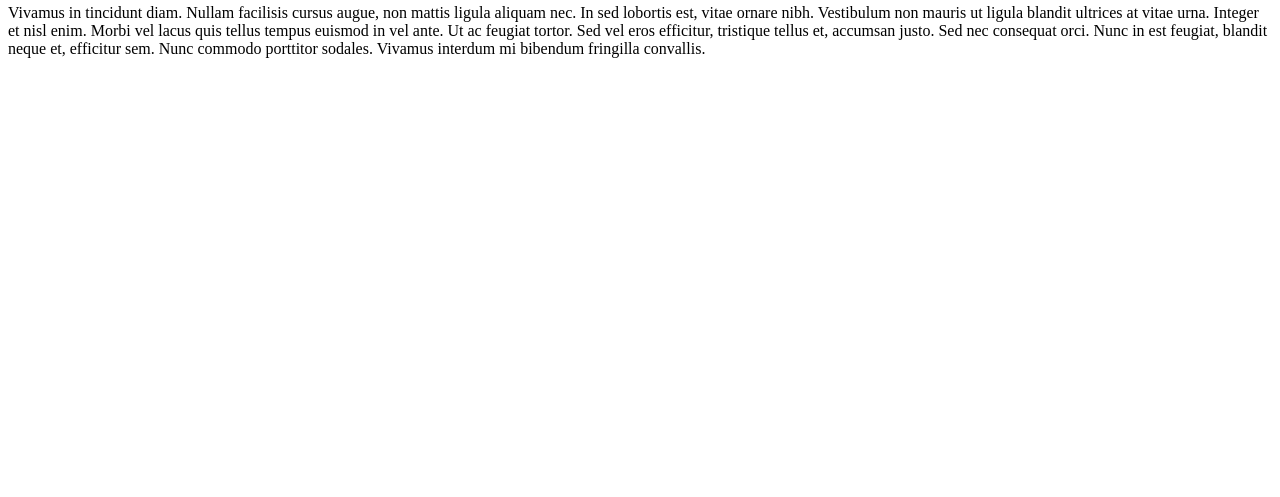
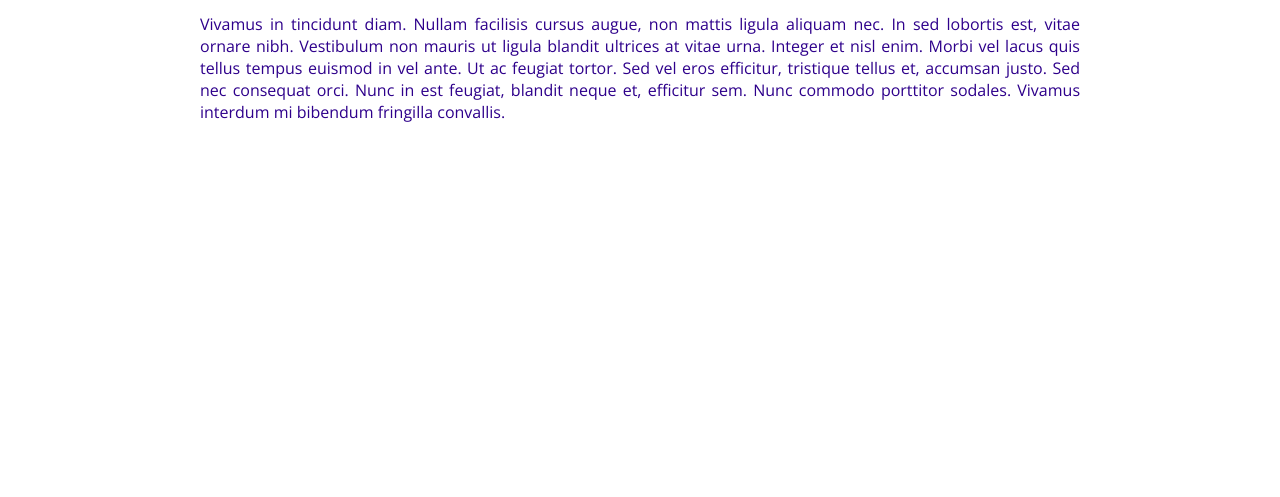
Before and after one commit to capcam/site-acs, a plain HTML site: page about.html in a window 1280 px wide. Shown: the part 303-800 px from the top of the page. Drawn offline with nearby package versions, Linux system fonts and the light colour scheme.

Commit message:
bugfix: all css filenames corrected

```diff
--- a/about.html
+++ b/about.html
@@ -2,8 +2,8 @@
 <html>
   <head>
     <meta charset="utf-8">
-    <link rel="stylesheet" type="text/css" href="mini-reset.css">
-    <link rel="stylesheet" type="text/css" href="styles.css">
+    <link rel="stylesheet" type="text/css" href="css-mini-reset.css">
+    <link rel="stylesheet" type="text/css" href="css-styles.css">
     <link rel="shortcut icon" href="img/favicon.ico">
     <title>Cohort Study</title>
   </head>
```
Also changed, not shown: contact.html (+2 -2 lines), faq.html (+2 -2 lines), index.html (+2 -2 lines), news.html (+2 -2 lines), take-part.html (+2 -2 lines).
